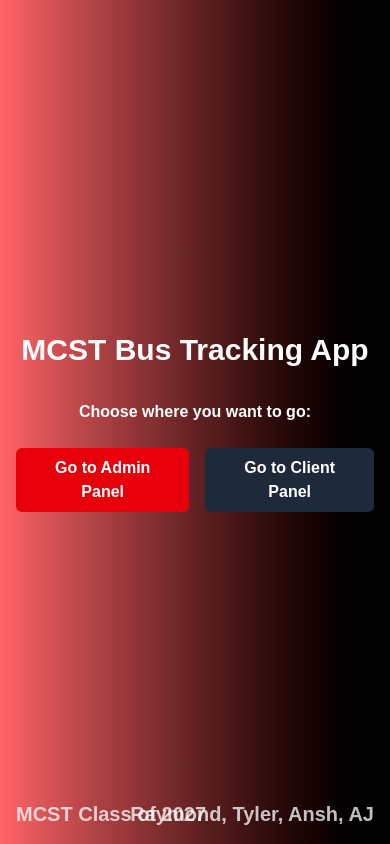
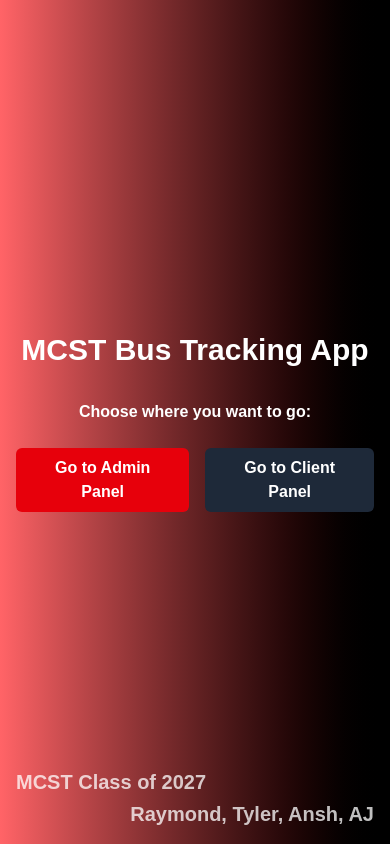
Before and after one commit to MCST-CIS/congressional-app-challenege-bus-boys, a Next.js app in the folder bus-app/: page / in a window 390 px wide. Built offline with nearby package versions, Linux system fonts and the light colour scheme.

Commit message:
fix overlapping on mobile

```diff
--- a/bus-app/src/app/page.tsx
+++ b/bus-app/src/app/page.tsx
@@ -20,14 +20,10 @@ export default function Home() {
         </Link>
       </div>
 
-      <div className="absolute bottom-4 font-bold left-4 text-xl text-white opacity-75">
-        MCST Class of 2027
+      <div className="absolute bottom-4 w-full px-4 flex flex-col sm:flex-row justify-between text-white text-xl font-bold opacity-75">
+        <span className="mb-1 sm:mb-0">MCST Class of 2027</span>
+        <span className="text-right">Raymond, Tyler, Ansh, AJ</span>
       </div>
-
-      <div className="absolute bottom-4 font-bold right-4 text-xl text-white opacity-75">
-        Raymond, Tyler, Ansh, AJ
-      </div>
-
     </main>
   );
 }
```
